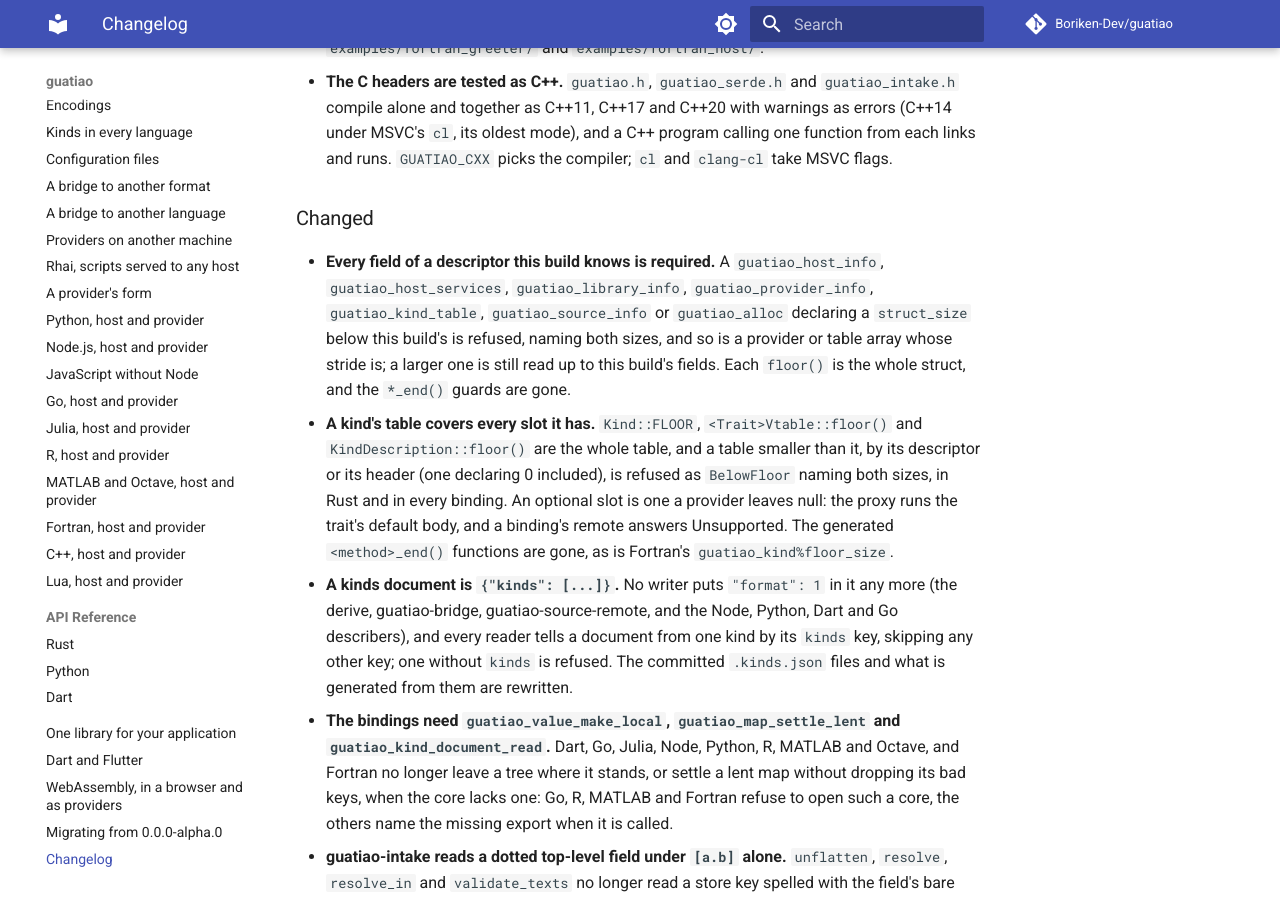
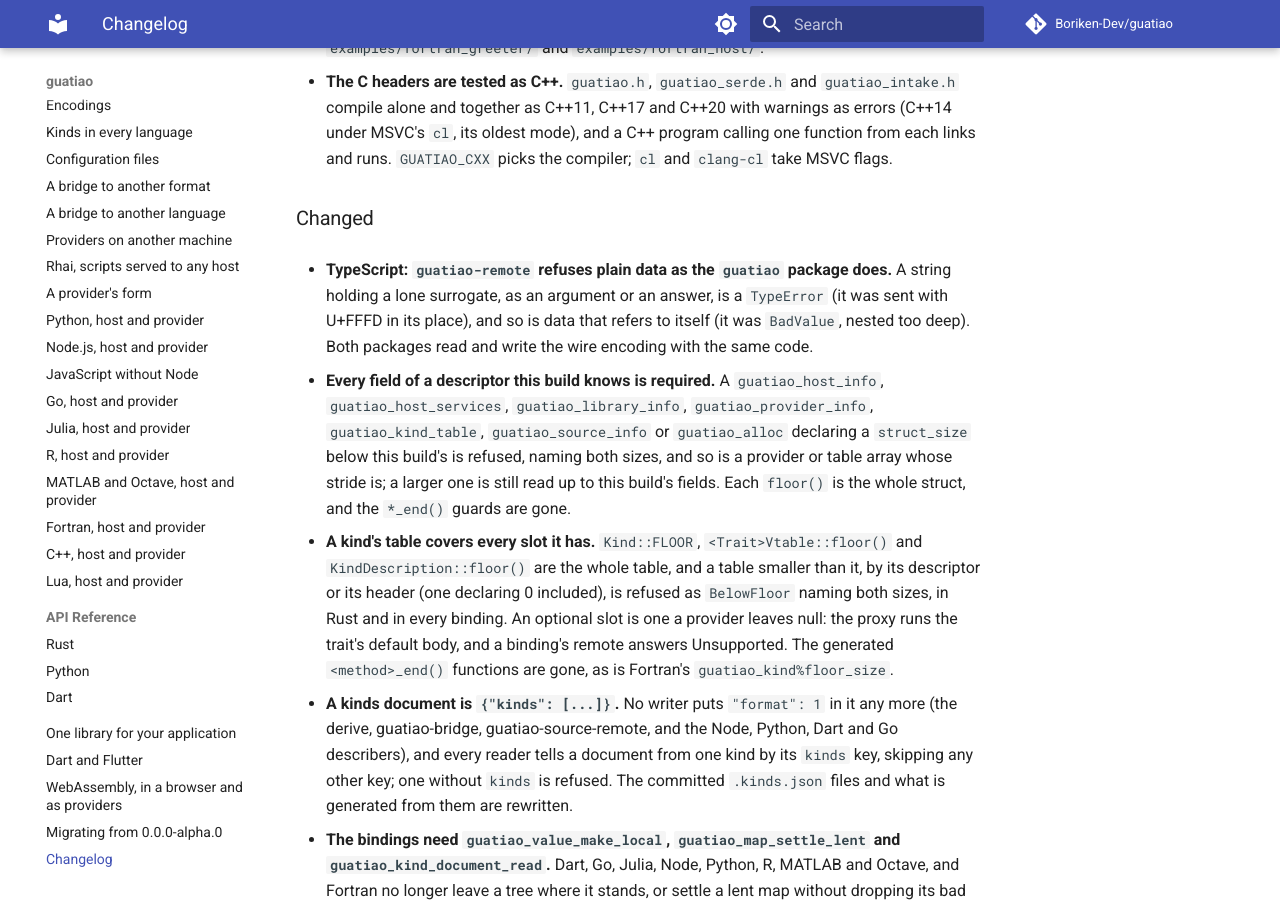
Before and after one commit to Boriken-Dev/guatiao, an MkDocs documentation site: the page built from docs/changelog.md, in a window 1280 px wide and 900 px high, scrolled down 28801 px. Built offline with MkDocs 1.6.1 and Material for MkDocs 9.7.7, drawn with Linux system fonts in a browser that asks for light colours; comment, search, counter and statistics services are not loaded; some of the changed text lies outside the part shown.

Commit message:
docs: the Node packages' shared wire codec, U+FEFF kept, remote's refusals
The repository orientation names guatiao's tape.ts as the codec both
packages run and how guatiao-remote's build lays it out; guatiao's header
says text keeps a leading U+FEFF; guatiao-remote's lists the plain data
it refuses and with what. The changelog has the fix and the change.

```diff
--- a/CHANGELOG.md
+++ b/CHANGELOG.md
@@ -1401,6 +1401,12 @@
 
 ### Changed
 
+- **TypeScript: `guatiao-remote` refuses plain data as the `guatiao`
+  package does.** A string holding a lone surrogate, as an argument or an
+  answer, is a `TypeError` (it was sent with U+FFFD in its place), and so
+  is data that refers to itself (it was `BadValue`, nested too deep). Both
+  packages read and write the wire encoding with the same code.
+
 - **Every field of a descriptor this build knows is required.** A
   `guatiao_host_info`, `guatiao_host_services`, `guatiao_library_info`,
   `guatiao_provider_info`, `guatiao_kind_table`, `guatiao_source_info` or
@@ -1616,6 +1622,12 @@
   must live beside its source is `v.clone_in(v.alloc()?)`.
 
 ### Fixed
+
+- **Node: text keeps a leading U+FEFF.** Every string the Node binding
+  read from a value (`toJS()`, `stringOr`, a map's keys, the registry's
+  answers) and from wire bytes (`guatiao/ffi`'s `wireToJS`, so
+  `guatiao-serde`'s `parse`) lost a byte order mark at its start. It is
+  text, and kept, as `guatiao-remote` keeps it.
 
 - **guatiao-source-remote: a transport write that panics ends the link.**
   The thread writing held the link's writer while it wrote, and a panic
```
Also changed, not shown: AGENTS.md (+2 -2 lines), bindings/node/guatiao-remote/AGENTS.md (+3 -1 lines), bindings/node/guatiao/AGENTS.md (+3 -2 lines).
